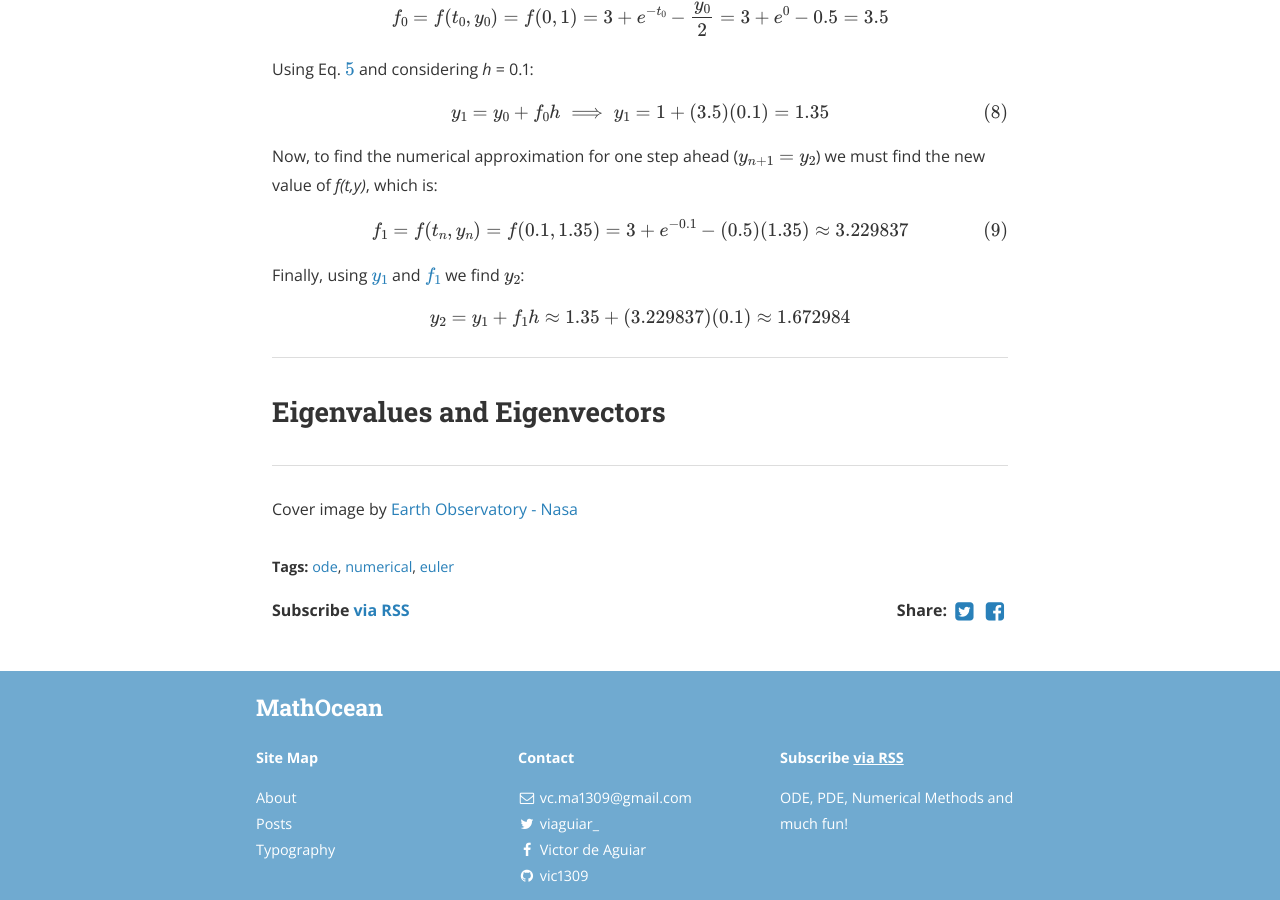
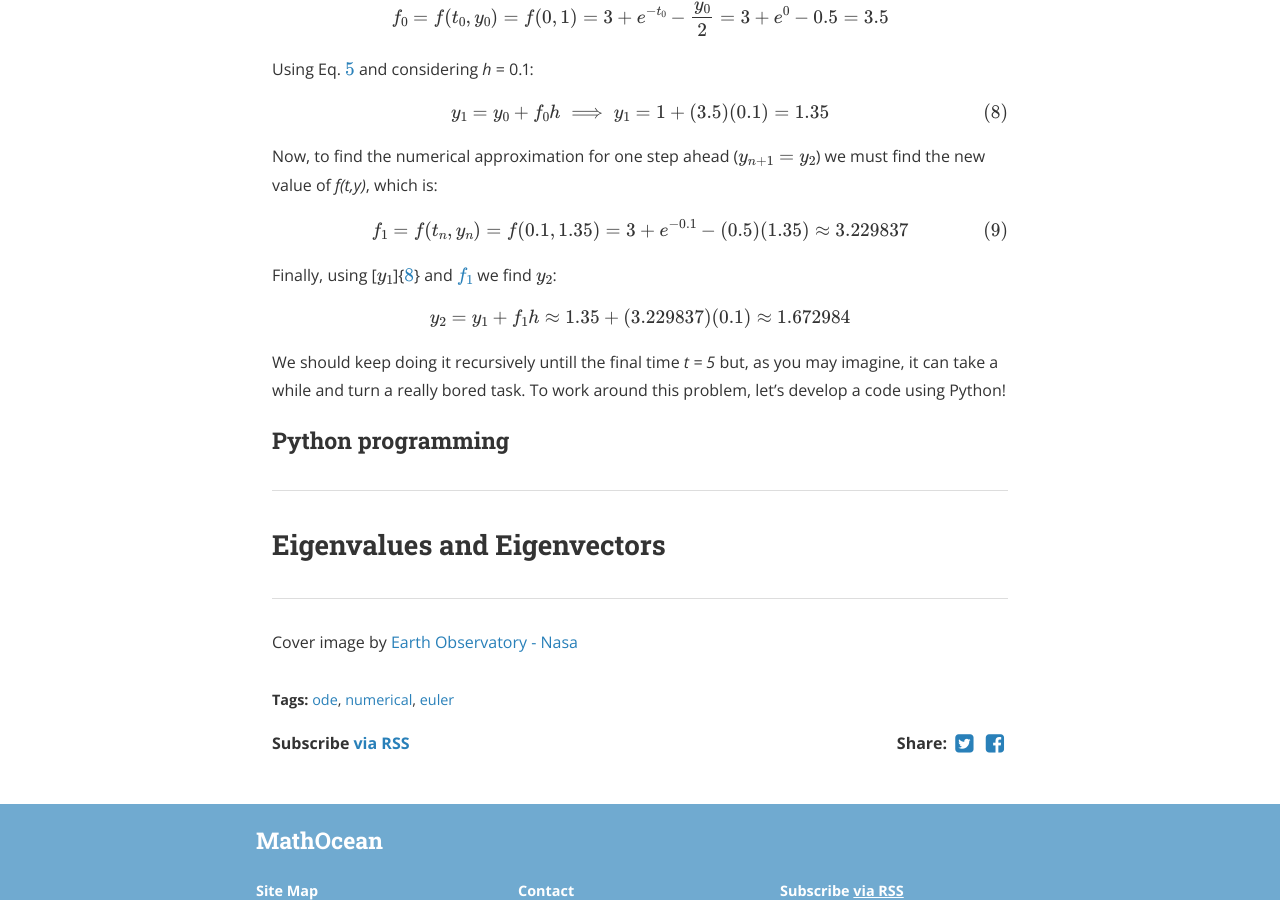
Before and after one commit to vic1309/lerofly, a Jekyll site: the page built from _posts/2019-06-12-euler.markdown, in a window 1280 px wide and 900 px high, scrolled down 2697 px. Built offline with Jekyll 4.4.1, drawn with Linux system fonts in a browser that asks for light colours; nearby versions of some CDN libraries; formulas are drawn with MathJax 3; a script that is not in the unit is left out.

Commit message:
Update 2019-06-12-euler.markdown

```diff
--- a/_posts/2019-06-12-euler.markdown
+++ b/_posts/2019-06-12-euler.markdown
@@ -88,11 +88,13 @@ Now, to find the numerical approximation for one step ahead ($$y_{n+1} = y_{2}$$
 
 $$ \begin{equation} f_{1} = f(t_{n}, y_{n}) = f(0.1, 1.35) = 3 + e^{-0.1} - (0.5)(1.35) \approx 3.229837 \tag{9} \label{eq:nne}\end{equation}$$
 
-Finally, using [$$y_{1}$$](\ref{eq:egt) and [$$f_{1}$$](\ref{eq:nne}) we find $$y_{2}$$:
+Finally, using [$$y_{1}$$]{\ref{eq:egt}} and [$$f_{1}$$](\ref{eq:nne}) we find $$y_{2}$$:
 
 $$ \begin{equation} y_{2} = y_{1} + f_{1}h \approx 1.35 + (3.229837)(0.1) \approx 1.672984 \end{equation}$$
 
+We should keep doing it recursively untill the final time *t = 5* but, as you may imagine, it can take a while and turn a really bored task. To work around this problem, let's develop a code using Python!
 
+### Python programming
 
 ----
 
```
